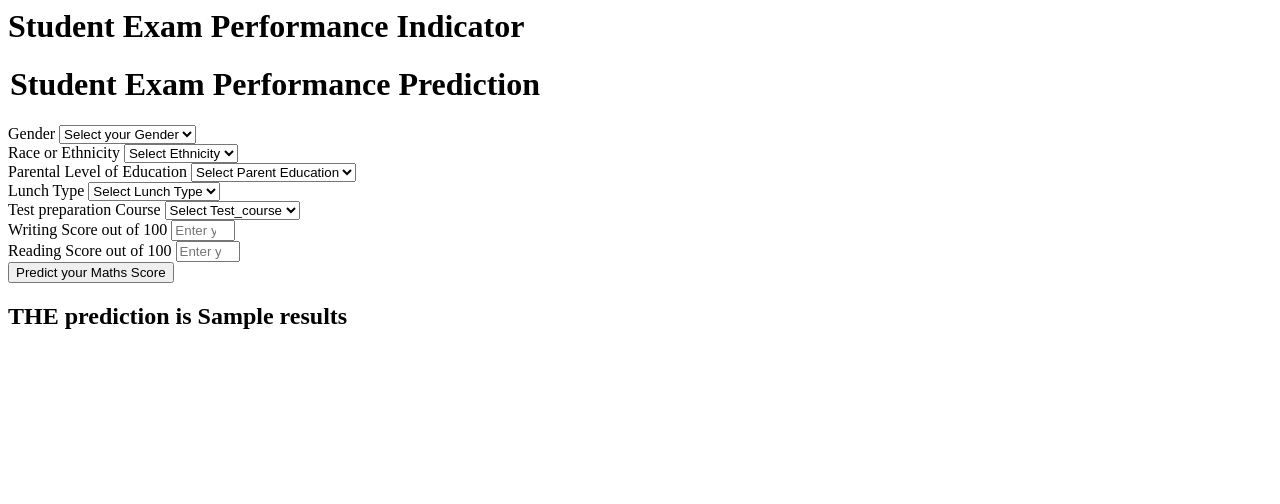
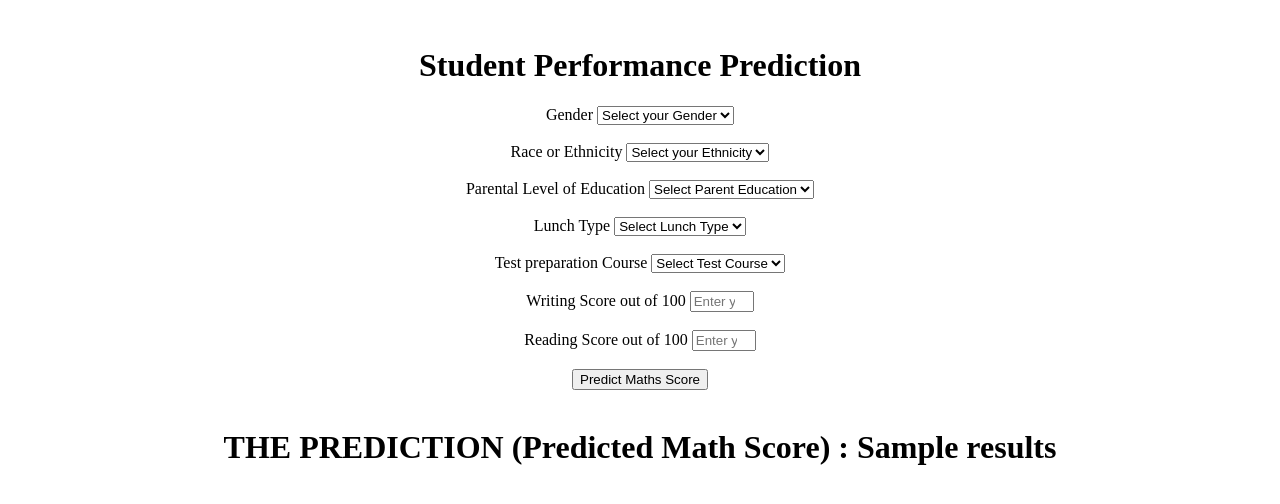
Before and after one commit to msgayathridevi/Student_Performance_Prediction, a Flask app: template templates/home.html in a window 1280 px wide. Shown: the top 504 px of the page. Run offline with Flask 3, Linux system fonts and the light colour scheme; the template is opened without the code that fills it: most values are stand-ins (such as "Sample title", 1, 10 or a date in 2020).

Commit message:
Flask Templates

```diff
--- a/templates/home.html
+++ b/templates/home.html
@@ -1,28 +1,28 @@
 <html>
 <body>
-    <div class="login">
-       <h1>Student Exam Performance Indicator</h1>
+    <div><br>
+       <h1><center>Student Performance Prediction</center></h1>
 
+        <!-- same func name and method is post-->
        <form action="{{ url_for('predict_datapoint')}}" method="post">
-        <h1>
-            <legend>Student Exam Performance Prediction</legend>
-        </h1>
-        <div class="mb-3">
+
+        <div><center>
             <label class="form-label">Gender</label>
-            <select class="form-control" name="gender" placeholder="Enter you Gender" required>
-                <option class="placeholder" selected disabled value="">Select your Gender</option>
+            <select class="form-control" name="gender" placeholder="Enter your Gender" required>
+                <option class="placeholder" selected disabled value="">Select your Gender </option>
                 <option value="male">
                     Male
                 </option>
                 <option value="female">
                     Female
                 </option>
-            </select>
-        </div>
-        <div class="mb-3">
+            </select></center>
+        </div> <br>
+
+        <div><center>
             <label class="form-label">Race or Ethnicity</label>
-            <select class="form-control" name="ethnicity" placeholder="Enter you ethnicity" required>
-                <option class="placeholder" selected disabled value="">Select Ethnicity</option>
+            <select class="form-control" name="ethnicity" placeholder="Enter your ethnicity" required>
+                <option class="placeholder" selected disabled value="">Select your Ethnicity</option>
                 <option value="group A">
                     Group A
                 </option>
@@ -38,12 +38,13 @@
                 <option value="group E">
                     Group E
                 </option>
-            </select>
-        </div>
-        <div class="mb-3">
+            </select></center>
+        </div> <br>
+
+        <div><center>
             <label class="form-label">Parental Level of Education</label>
             <select class="form-control" name="parental_level_of_education"
-                placeholder="Enter you Parent Education" required>
+                placeholder="Enter your Parent Education" required>
                 <option class="placeholder" selected disabled value="">Select Parent Education</option>
                 <option value="associate's degree">
                     associate's degree
@@ -63,11 +64,12 @@
                 <option value="some high school">
                     some high school
                 </option>
-            </select>
-        </div>
-        <div class="mb-3">
+            </select></center>
+        </div> <br>
+
+        <div><center>
             <label class="form-label">Lunch Type</label>
-            <select class="form-control" name="lunch" placeholder="Enter you Lunch" required>
+            <select class="form-control" name="lunch" placeholder="Enter your Lunch type" required>
                 <option class="placeholder" selected disabled value="">Select Lunch Type</option>
                 <option value="free/reduced">
                     free/reduced
@@ -75,37 +77,44 @@
                 <option value="standard">
                     standard
                 </option>
-            </select>
-        </div>
-        <div class="mb-3">
+            </select></center>
+        </div> <br>
+
+        <div><center>
             <label class="form-label">Test preparation Course</label>
-            <select class="form-control" name="test_preparation_course" placeholder="Enter you Course"
+            <select class="form-control" name="test_preparation_course" placeholder="Enter your Course"
                 required>
-                <option class="placeholder" selected disabled value="">Select Test_course</option>
+                <option class="placeholder" selected disabled value="">Select Test Course</option>
                 <option value="none">
                     None
                 </option>
                 <option value="completed">
                     Completed
                 </option>
-            </select>
-        </div>
-        <div class="mb-3">
+            </select></center>
+        </div> <br>
+
+        <div><center>
             <label class="form-label">Writing Score out of 100</label>
             <input class="form-control" type="number" name="reading_score"
                 placeholder="Enter your Reading score" min='0' max='100' />
-        </div>
-        <div class="mb-3">
+            </center>
+        </div> <br>
+
+        <div><center>
             <label class="form-label">Reading Score out of 100</label>
             <input class="form-control" type="number" name="writing_score"
                 placeholder="Enter your Reading Score" min='0' max='100' />
-        </div>
-        <div class="mb-3">
-            <input class="btn btn-primary" type="submit" value="Predict your Maths Score" required />
-        </div>
+            </center>
+        </div> <br>
+
+        <div><center>
+            <input class="btn btn-primary" type="submit" value="Predict Maths Score" required />
+        </center>
+        </div> <br>
     </form>
-    <h2>
-       THE  prediction is {{results}}
-    </h2>
+    <h1><center>
+       THE PREDICTION (Predicted Math Score) : {{results}}
+    </center> </h1>
    <body>
 </html>
--- a/templates/index.html
+++ b/templates/index.html
@@ -1 +1,3 @@
-<h1> home page </h1>
+<br><br>
+<h1><center> Student Performance Prediction Home Page </center></h1>
+<h2><center> Render to /predictdata </center></h2>
```
